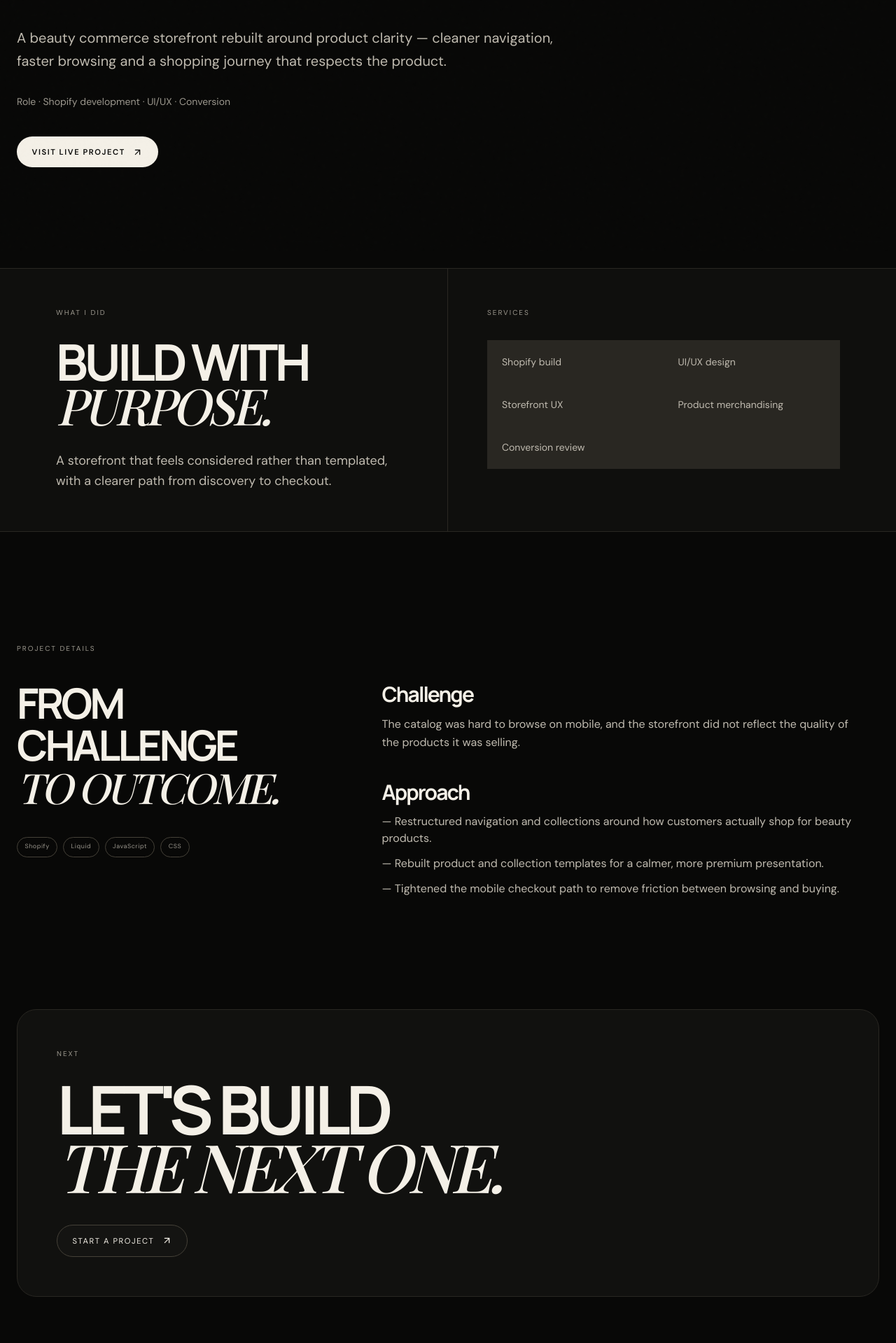
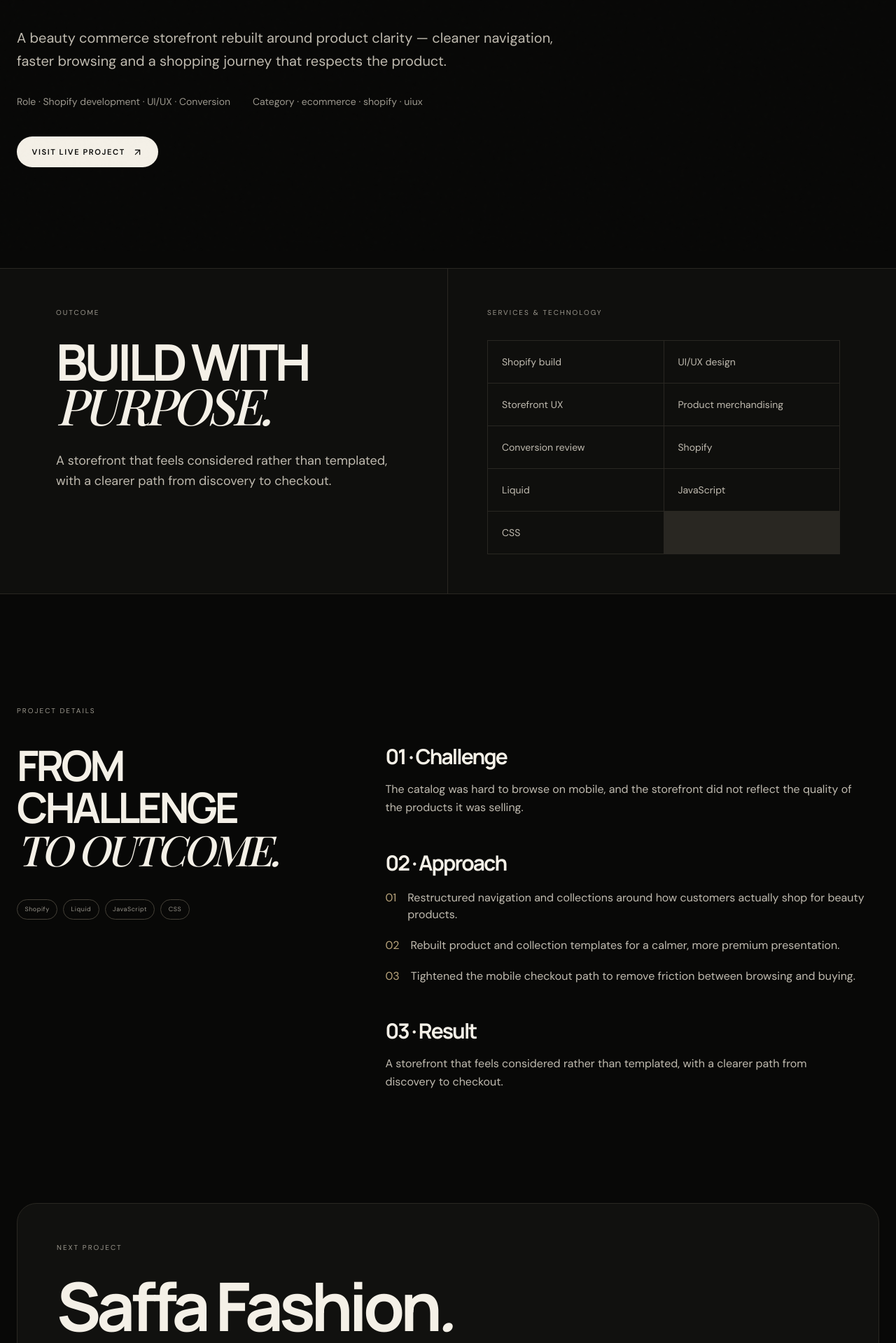
Before and after one commit to AhmedMohy99/ahmed-mohy-portfolio, a Next.js app: page /work/laro-cosmetics in a window 1280 px wide. Shown: the part 441-2360 px from the top of the page at 70% size. Built offline with nearby package versions, Linux system fonts and the light colour scheme; a web font is replaced by a local one.

Commit message:
feat: turn project pages into premium SEO case studies

```diff
--- a/app/work/[slug]/page.tsx
+++ b/app/work/[slug]/page.tsx
@@ -1,6 +1,6 @@
 import type { Metadata } from 'next';
 import { notFound } from 'next/navigation';
-import { ArrowLeft, ArrowUpRight } from 'lucide-react';
+import { ArrowLeft, ArrowRight, ArrowUpRight } from 'lucide-react';
 import { projects } from '@/data/projects';
 import { site } from '@/lib/site';
 
@@ -10,30 +10,29 @@ export async function generateMetadata({ params }: { params: Promise<{ slug: str
   const { slug } = await params;
   const project = projects.find((item) => item.slug === slug);
   if (!project) return {};
-  return { title: project.name, description: project.description };
+  return { title: `${project.name} Case Study`, description: project.description, alternates: { canonical: `/work/${project.slug}` }, openGraph: { title: `${project.name} — Case Study`, description: project.description, type: 'article' } };
 }
 
 export default async function ProjectPage({ params }: { params: Promise<{ slug: string }> }) {
   const { slug } = await params;
   const project = projects.find((item) => item.slug === slug);
   if (!project) notFound();
+  const currentIndex = projects.findIndex((item) => item.slug === project.slug);
+  const nextProject = projects[(currentIndex + 1) % projects.length];
+
+  const jsonLd = { '@context': 'https://schema.org', '@type': 'CreativeWork', name: project.name, description: project.description, url: project.url, creator: { '@type': 'Person', name: site.name, url: site.url }, keywords: project.technologies.join(', ') };
 
   return (
     <main className="grain min-h-screen">
-      <header className="site-nav sticky top-0 z-40">
-        <div className="container flex h-[76px] items-center justify-between"><a href="/" className="display text-base">AHMED MOHYELDIN<span className="text-[var(--bronze)]">.</span></a><a href="/work" className="text-sm text-[var(--ink-soft)] hover:text-[var(--ink)]">All work</a></div>
-      </header>
-      <section className="container py-24 md:py-36">
-        <a href="/work" className="back-link"><ArrowLeft size={14} /> Back to work</a>
-        <div className="label mt-10">Case study · {project.tag}</div>
-        <h1 className="display mt-6 max-w-6xl text-[clamp(3.6rem,10vw,10rem)] leading-[.8]">{project.name}</h1>
-        <p className="mt-10 max-w-3xl text-xl leading-relaxed text-[var(--ink-soft)]">{project.description}</p>
-        <div className="mt-8 text-sm text-[var(--muted)]">Role · {project.role}</div>
-        <a href={project.url} target="_blank" rel="noreferrer" className="btn btn-primary mt-10">Visit live project <ArrowUpRight size={15} /></a>
-      </section>
-      <section className="border-y border-[var(--line)] bg-[var(--panel)]"><div className="container grid md:grid-cols-2"><div className="border-b border-[var(--line)] p-8 md:border-b-0 md:border-r md:p-14"><div className="label">What I did</div><h2 className="display mt-8 text-5xl leading-[.86] md:text-7xl">BUILD WITH<br /><span className="serif-italic">PURPOSE.</span></h2><p className="mt-8 max-w-lg text-lg leading-relaxed text-[var(--ink-soft)]">{project.outcome}</p></div><div className="p-8 md:p-14"><div className="label">Services</div><div className="mt-8 grid grid-cols-2 gap-px border border-[var(--line)] bg-[var(--line)]">{project.services.map((item) => <div key={item} className="bg-[var(--card)] p-5 text-sm text-[var(--ink-soft)]">{item}</div>)}</div></div></div></section>
-      <section className="container py-28 md:py-40"><div className="label">Project details</div><div className="mt-10 grid gap-12 md:grid-cols-[.8fr_1.2fr]"><div><h2 className="display text-4xl md:text-6xl">FROM CHALLENGE<br /><span className="serif-italic">TO OUTCOME.</span></h2><div className="mt-10 flex flex-wrap gap-2">{project.technologies.map((item) => <span key={item} className="tag">{item}</span>)}</div></div><div className="space-y-10"><div><h3 className="display text-3xl">Challenge</h3><p className="mt-3 max-w-2xl leading-relaxed text-[var(--ink-soft)]">{project.challenge}</p></div><div><h3 className="display text-3xl">Approach</h3><ul className="mt-3 max-w-2xl space-y-3 text-[var(--ink-soft)]">{project.approach.map((item) => <li key={item}>— {item}</li>)}</ul></div></div></div></section>
-      <section className="container pb-32 md:pb-48"><div className="rounded-[1.75rem] border border-[var(--line)] bg-[var(--charcoal)] p-8 text-[var(--on-charcoal)] md:p-14"><div className="label">Next</div><h2 className="display mt-8 text-5xl leading-[.84] md:text-8xl">LET&apos;S BUILD<br /><span className="serif-italic">THE NEXT ONE.</span></h2><a href={site.whatsapp} target="_blank" rel="noreferrer" className="btn btn-secondary mt-10 border-white/30 text-[var(--on-charcoal)] hover:border-white hover:bg-white hover:text-[var(--charcoal)]">Start a project <ArrowUpRight size={15} /></a></div></section>
+      <script type="application/ld+json" dangerouslySetInnerHTML={{ __html: JSON.stringify(jsonLd) }} />
+      <header className="site-nav sticky top-0 z-40"><div className="container flex h-[76px] items-center justify-between"><a href="/" className="display text-base" aria-label="Ahmed Mohyeldin home">AHMED MOHYELDIN<span className="text-[var(--bronze)]">.</span></a><a href="/work" className="text-sm text-[var(--ink-soft)] hover:text-[var(--ink)]">All work</a></div></header>
+      <section className="container py-24 md:py-36"><a href="/work" className="back-link"><ArrowLeft size={14} /> Back to work</a><div className="label mt-10">Case study · {project.tag}</div><h1 className="display mt-6 max-w-6xl text-[clamp(3.6rem,10vw,10rem)] leading-[.8]">{project.name}</h1><p className="mt-10 max-w-3xl text-xl leading-relaxed text-[var(--ink-soft)]">{project.description}</p><div className="mt-8 flex flex-wrap gap-x-8 gap-y-3 text-sm text-[var(--muted)]"><span>Role · {project.role}</span><span>Category · {project.category.join(' · ')}</span></div><a href={project.url} target="_blank" rel="noopener noreferrer" className="btn btn-primary mt-10">Visit live project <ArrowUpRight size={15} /></a></section>
+
+      <section className="border-y border-[var(--line)] bg-[var(--panel)]"><div className="container grid md:grid-cols-2"><div className="border-b border-[var(--line)] p-8 md:border-b-0 md:border-r md:p-14"><div className="label">Outcome</div><h2 className="display mt-8 text-5xl leading-[.86] md:text-7xl">BUILD WITH<br /><span className="serif-italic">PURPOSE.</span></h2><p className="mt-8 max-w-lg text-lg leading-relaxed text-[var(--ink-soft)]">{project.outcome}</p></div><div className="p-8 md:p-14"><div className="label">Services & technology</div><div className="mt-8 grid grid-cols-2 gap-px border border-[var(--line)] bg-[var(--line)]">{[...project.services, ...project.technologies].map((item, index) => <div key={`${item}-${index}`} className="bg-[var(--card,var(--panel))] p-5 text-sm text-[var(--ink-soft)]">{item}</div>)}</div></div></div></section>
+
+      <section className="container py-28 md:py-40"><div className="label">Project details</div><div className="mt-10 grid gap-14 md:grid-cols-[.8fr_1.2fr]"><div><h2 className="display text-4xl md:text-6xl">FROM CHALLENGE<br /><span className="serif-italic">TO OUTCOME.</span></h2><div className="mt-10 flex flex-wrap gap-2">{project.technologies.map((item) => <span key={item} className="tag">{item}</span>)}</div></div><div className="space-y-12"><div><h3 className="display text-3xl">01 · Challenge</h3><p className="mt-4 max-w-2xl leading-relaxed text-[var(--ink-soft)]">{project.challenge}</p></div><div><h3 className="display text-3xl">02 · Approach</h3><ol className="mt-5 space-y-5 text-[var(--ink-soft)]">{project.approach.map((item, index) => <li key={item} className="flex gap-4"><span className="text-[var(--bronze)]">0{index + 1}</span><span>{item}</span></li>)}</ol></div><div><h3 className="display text-3xl">03 · Result</h3><p className="mt-4 max-w-2xl leading-relaxed text-[var(--ink-soft)]">{project.outcome}</p></div></div></div></section>
+
+      <section className="container pb-32 md:pb-48"><div className="rounded-[1.75rem] border border-[var(--line)] bg-[var(--charcoal)] p-8 text-[var(--on-charcoal)] md:p-14"><div className="label">Next project</div><div className="flex flex-col gap-8 md:flex-row md:items-end md:justify-between"><div><h2 className="display mt-8 text-5xl leading-[.84] md:text-8xl">{nextProject.name}<span className="serif-italic">.</span></h2><p className="mt-5 max-w-xl text-white/60">{nextProject.description}</p></div><a href={`/work/${nextProject.slug}`} className="btn btn-secondary border-white/30 text-[var(--on-charcoal)] hover:border-white hover:bg-white hover:text-[var(--charcoal)]">View case study <ArrowRight size={15}/></a></div><a href={site.whatsapp} target="_blank" rel="noopener noreferrer" className="btn btn-secondary mt-10 border-white/30 text-[var(--on-charcoal)] hover:border-white hover:bg-white hover:text-[var(--charcoal)]">Start a project <ArrowUpRight size={15} /></a></div></section>
     </main>
   );
 }
```
